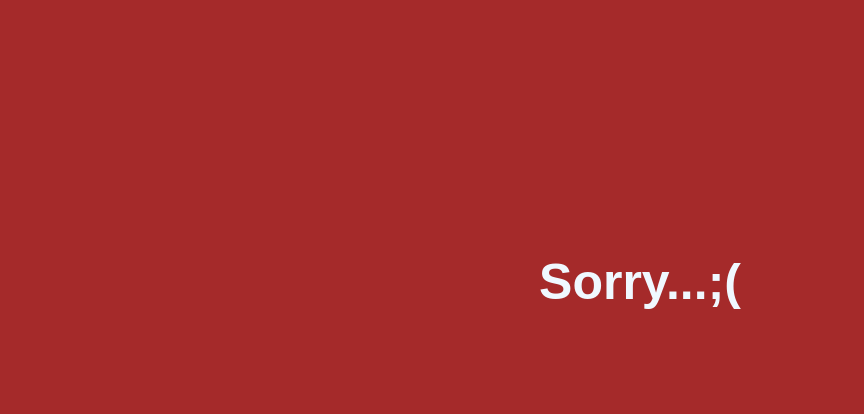
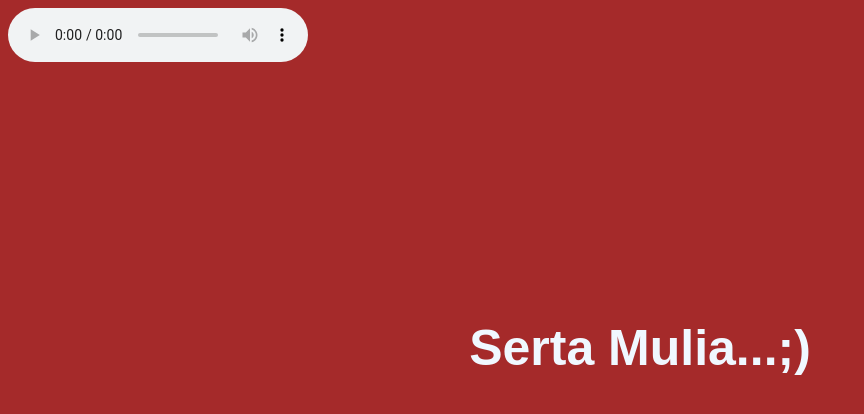
Before and after one commit to RFaisal458/rfaisal458.github.io, a plain HTML site: page index.html in a window 1280 px wide. Shown: the whole page, without its empty margins (0-864 px from the left). Drawn offline with Linux system fonts and the light colour scheme.

Commit message:
menambahkan audio

```diff
--- a/index.html
+++ b/index.html
@@ -5,7 +5,11 @@
     <meta name="viewport" content="width=device-width, initial-scale=1.0">
     <title>Sorry</title>
 </head>
+<audio controls>
+    <source src="sertamulia.mp3" type="audio/mpeg" loop>
+    Browser kamu tidak mendukung tag audio ini.
+  </audio>
 <body style="background-color:brown;">
-    <h1 style="font-size:50px;font-family:Arial, Helvetica, sans-serif;color: aliceblue;text-align: center;margin-top:20%;">Sorry...;(</h1>
+    <h1 style="font-size:50px;font-family:Arial, Helvetica, sans-serif;color: aliceblue;text-align: center;margin-top:20%;">Serta Mulia...;)</h1>
 </body>
 </html>
```
Also changed, not shown: 1 other file.
